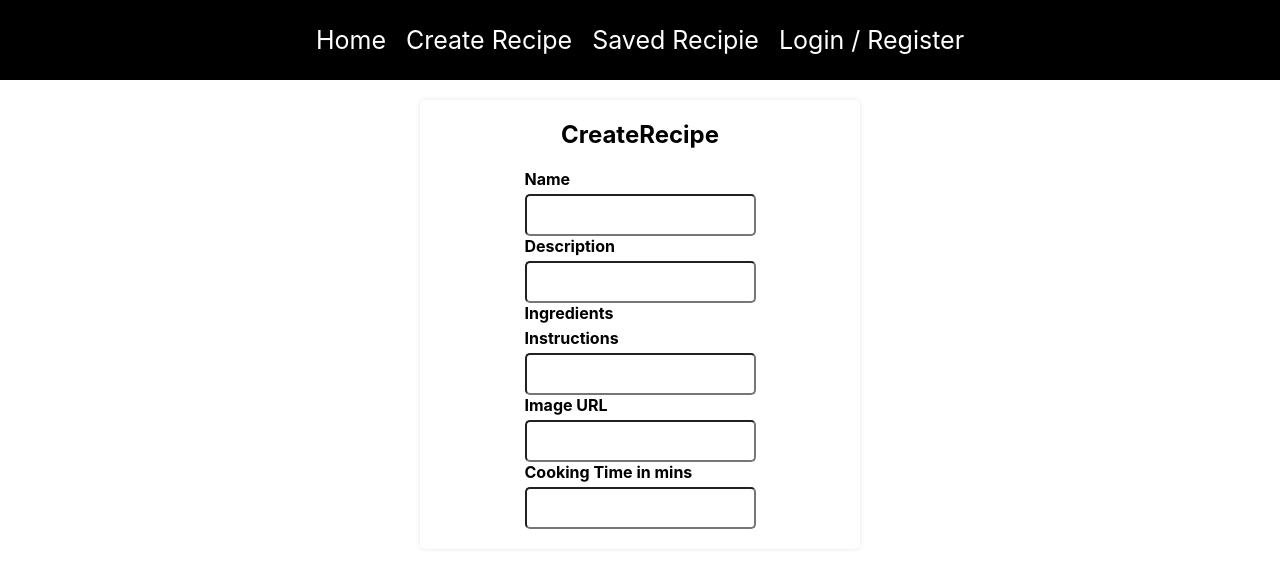
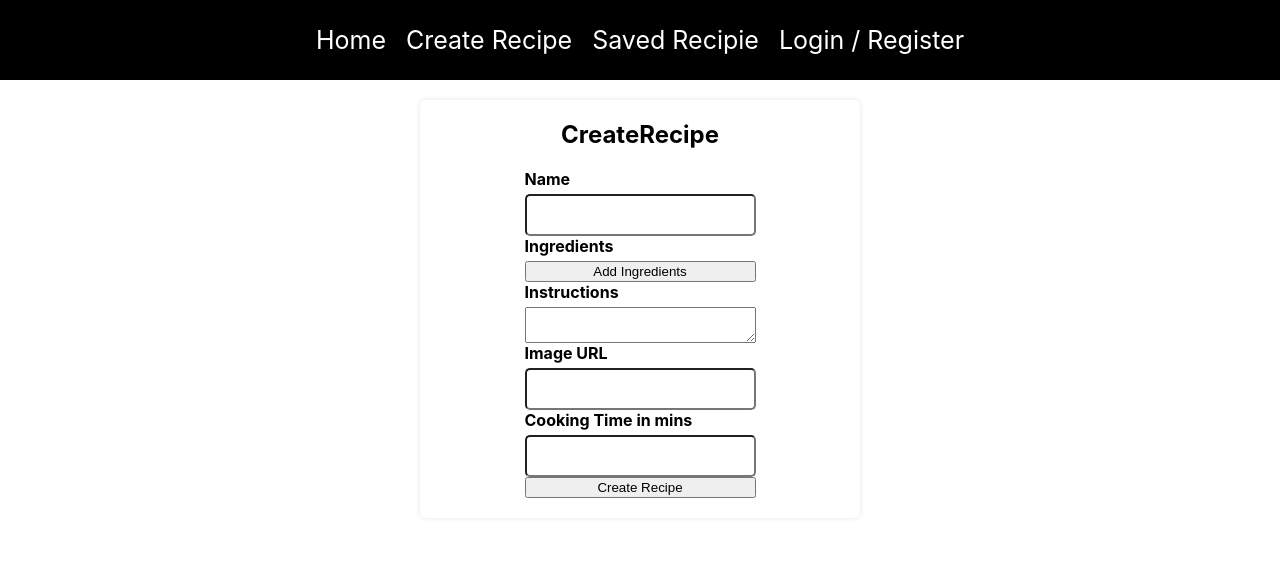
Before and after one commit to fahad39/recipeApp, a React (Create React App) app in the folder client/: page /createRecipe in a window 1280 px wide. Shown: the top 568 px of the page. Built offline with nearby package versions, Linux system fonts and the light colour scheme.

Commit message:
added recipes call added hook

```diff
--- a/client/src/components/login.js
+++ b/client/src/components/login.js
@@ -3,7 +3,6 @@ import {useCookies} from "react-cookie"
 import api from "../api/configAxios"
 import Form from './form'
 import {useNavigate} from "react-router-dom"
-import axios from 'axios'
 
 const Login = () => {
     const [username, setUsername] = useState("")
--- /dev/null
+++ b/client/src/hook/useGetUserID.js
@@ -0,0 +1,3 @@
+export const useGetUserID=()=>{
+    return window.localStorage.getItem("userID")
+}
--- a/client/src/pages/createRecipe.js
+++ b/client/src/pages/createRecipe.js
@@ -1,22 +1,67 @@
-import React from 'react'
+import React,{useState} from 'react'
+import { useNavigate } from 'react-router-dom'
+import api from "../api/configAxios"
+import { useGetUserID } from '../hook/useGetUserID'
 
 const CreateRecipe = () => {
+  const userID=useGetUserID()
+  const navigate=useNavigate()
+  const [recipe, setRecipe] = useState({
+    name:"",
+    ingredients:[],
+    instructions:"",
+    imageUrl:"",
+    cookingTime:0,
+    userOwner:userID
+  })
+
+
+  const handleChage=(event)=>{
+    const {name,value}=event.target;
+    setRecipe({...recipe,[name]:value})
+  }
+  const handleIngredientChange=(event,index)=>{
+    const {value}=event.target;
+    const ingredients=recipe.ingredients;
+    ingredients[index]=value
+    setRecipe({...recipe,ingredients:ingredients})
+  }
+
+  const addIngredient=(event)=>{
+    setRecipe({...recipe,ingredients:[...recipe.ingredients,""]})
+  }
+
+  const onSubmit=async(event)=>{
+    event.preventDefault()
+    try {
+      await api.post("recipes",recipe)
+      alert("recipe created")
+      navigate("/")
+    } catch (error) {
+      console.error(error)
+    }
+  }
   return (
     <div className="create-recipe">
       <h2>CreateRecipe</h2>
-      <form>
+      <form onSubmit={onSubmit}>
         <label htmlFor='name'>Name</label>
-        <input type="text" id="name" />
-        <label htmlFor='description'>Description</label>
-        <input type="text" id="description" />
+        <input type="text" id="name" name="name" onChange={handleChage} />
+
         <label htmlFor='ingredients'>Ingredients</label>
+        {recipe.ingredients.map((ingredient,index)=><input key={index} type="text" id="ingredients" name="ingredients" value={ingredient} onChange={(event)=>handleIngredientChange(event,index)}  />)}
+        <button type='button' onClick={addIngredient}>Add Ingredients</button>
+
 
         <label htmlFor='instructions'>Instructions</label>
-        <input type="text" id="instructions" />
+        <textarea type="text" id="instructions" name="instructions" onChange={handleChage} />
         <label htmlFor='imageUrl'>Image URL</label>
-        <input type="text" id="imageUrl" name="imageUrl"/>
+        <input type="text" id="imageUrl" name="imageUrl" onChange={handleChage}/>
         <label htmlFor='cookingTime'>Cooking Time in mins</label>
-        <input type="number" id="cookingTime" name="cookingTime"/>
+        <input type="number" id="cookingTime" name="cookingTime" onChange={handleChage}/>
+
+        <button type='submit'>Create Recipe</button>
+
       </form>
     </div>
   )
```
